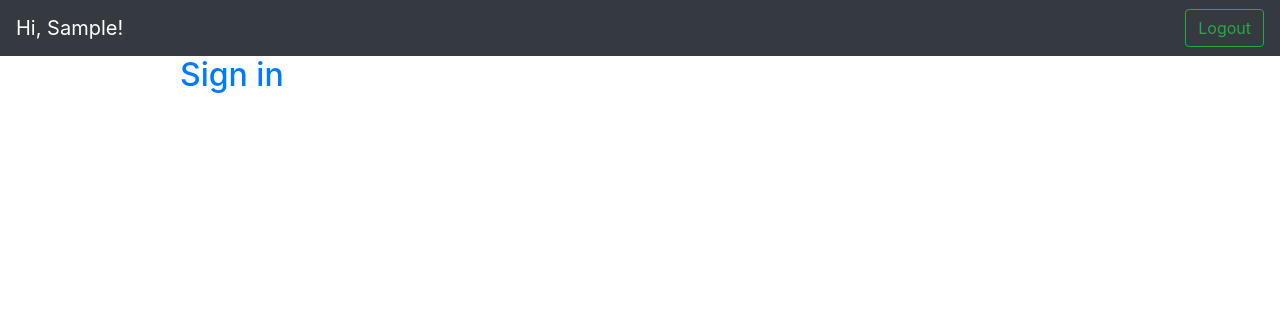
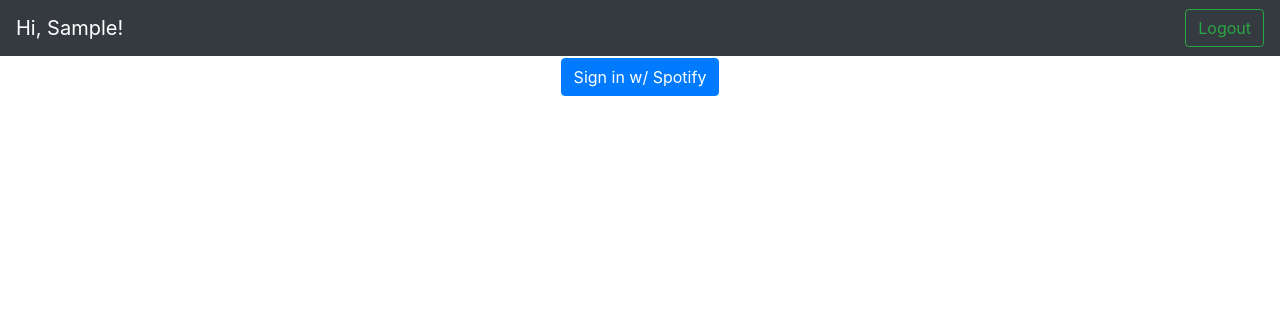
Before and after one commit to adonley/spotify-migrate, a Flask app: template templates/signin.html in a window 1280 px wide. Shown: the top 316 px of the page. Run offline with Flask 2, Linux system fonts and the light colour scheme; the template is opened without the code that fills it: most values are stand-ins (such as "Sample title", 1, 10 or a date in 2020); some libraries are stand-ins or nearby versions.

Commit message:
logout now works.

```diff
--- a/main.py
+++ b/main.py
@@ -68,11 +68,10 @@ def index():
 
 @app.route('/sign_out', methods=['GET', 'POST'])
 def sign_out():
-    os.remove(session_cache_path())
-    session.clear()
     try:
         # Remove the CACHE file (.cache-test) so that a new user can authorize.
         os.remove(session_cache_path())
+        session.clear()
     except OSError as e:
         print("Error: %s - %s." % (e.filename, e.strerror))
     return redirect('/')
--- a/templates/base.html
+++ b/templates/base.html
@@ -4,7 +4,7 @@
     <meta charset="utf-8">
     <meta http-equiv="X-UA-Compatible" content="IE=edge">
     <meta name="viewport" content="width=device-width, initial-scale=1">
-    <title>Spotify Export</title>
+    <title>Spotify Migrate</title>
 
     <link rel="stylesheet" href="https://stackpath.bootstrapcdn.com/bootstrap/4.5.2/css/bootstrap.min.css"
           integrity="sha384-JcKb8q3iqJ61gNV9KGb8thSsNjpSL0n8PARn9HuZOnIxN0hoP+VmmDGMN5t9UJ0Z" crossorigin="anonymous">
@@ -28,11 +28,9 @@
         {% else %}
             <a class="navbar-brand">Hi, {{ spotify_user }}!</a>
         {% endif %}
-        <form class="form-inline">
+        <form class="form-inline" action="/sign_out" method="get">
             {% if spotify_user %}
-                <a href="/sign_out">
-                    <button class="btn btn-outline-success my-2 my-sm-0">Logout</button>
-                </a>
+                <button class="btn btn-outline-success my-2 my-sm-0" type="submit">Logout</button>
             {% endif %}
         </form>
     </nav>
--- a/templates/signin.html
+++ b/templates/signin.html
@@ -1,13 +1,11 @@
 {% extends 'base.html' %}
 
 {% block container %}
-  <div class="row">
-    <div class="col-1"></div>
-    <div class="col-10">
+  <div class="row center">
+    <div class="offset-2 col-8">
       <h2>
-        <a href="{{ auth_url }}">Sign in</a>
+        <a href="{{ auth_url }}"><button type="submit" class="btn btn-primary">Sign in w/ Spotify</button></a>
       </h2>
     </div>
-    <div class="col-1"></div>
   </div>
 {% endblock %}
```
